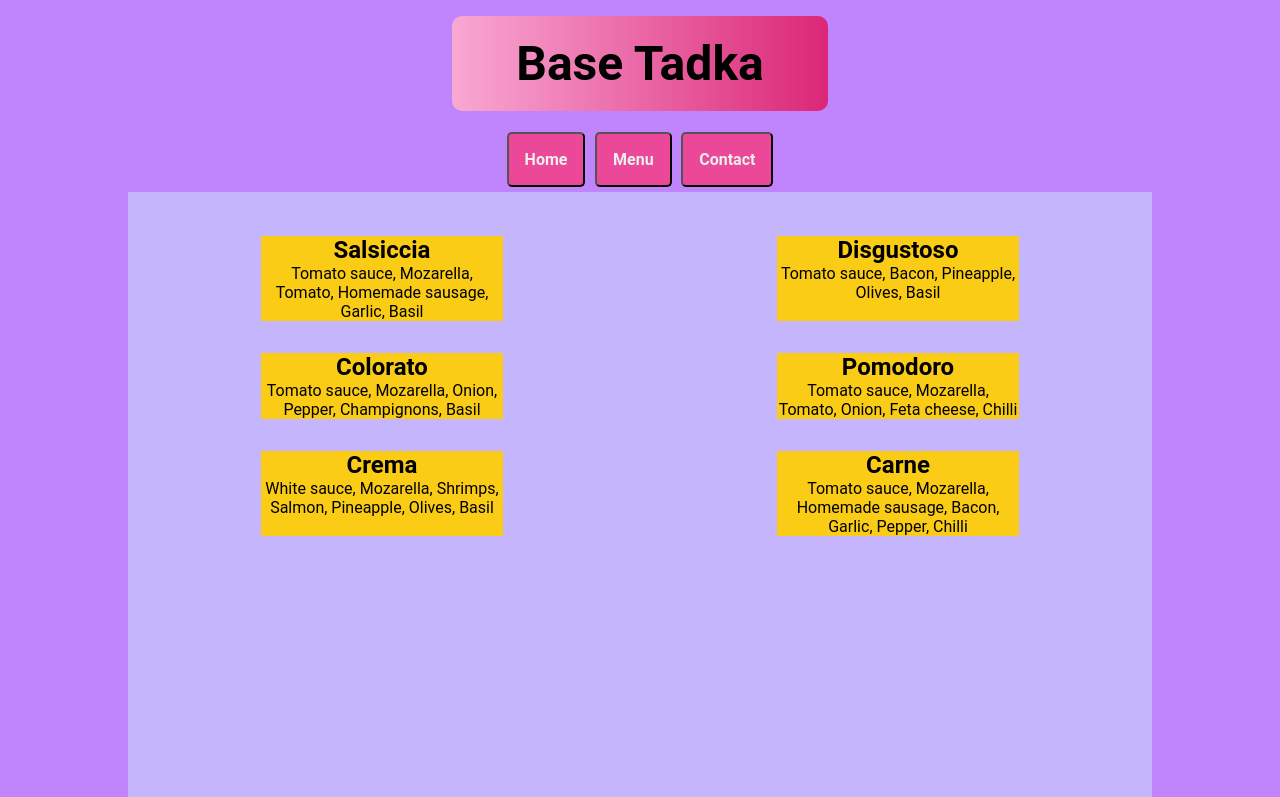
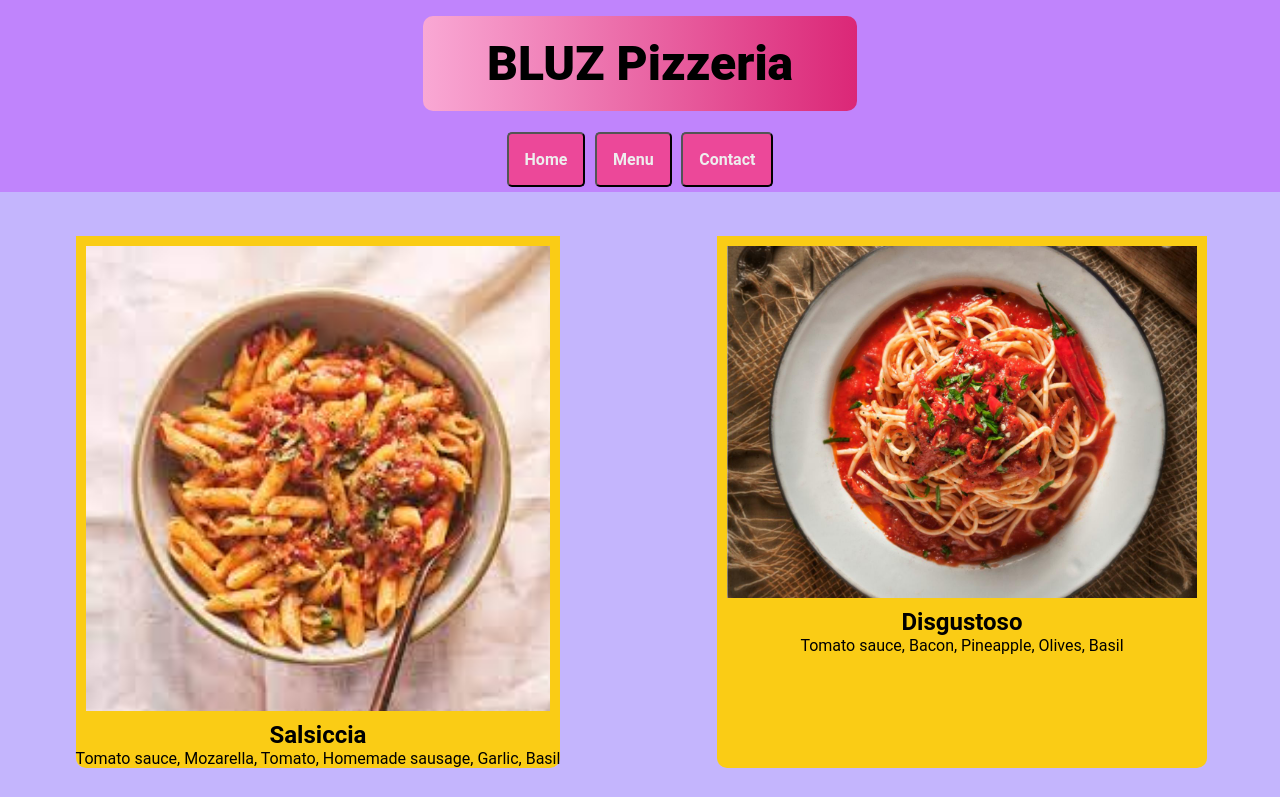
Before and after one commit to Hemant-Dev/restaurant-page, a website built with webpack: page dist/index.html in a window 1280 px wide. Both pictures are taken after a click on the button "Menu". Shown: the top 797 px of the page. Built offline with nearby package versions, Linux system fonts and the light colour scheme.

Commit message:
Changed title and added images to the menu items

```diff
--- a/src/menu.js
+++ b/src/menu.js
@@ -16,25 +16,25 @@ function createMenu(){
       );
       menu.appendChild(
         createMenuItem(
-          "Colorato",
+          "Ratatouille",
           "Tomato sauce, Mozarella, Onion, Pepper, Champignons, Basil"
         )
       );
       menu.appendChild(
         createMenuItem(
-          "Pomodoro",
+          "Pizza",
           "Tomato sauce, Mozarella, Tomato, Onion, Feta cheese, Chilli"
         )
       );
       menu.appendChild(
         createMenuItem(
-          "Crema",
+          "Pasta",
           "White sauce, Mozarella, Shrimps, Salmon, Pineapple, Olives, Basil"
         )
       );
       menu.appendChild(
         createMenuItem(
-          "Carne",
+          "Kempas",
           "Tomato sauce, Mozarella, Homemade sausage, Bacon, Garlic, Pepper, Chilli"
         )
       );
@@ -54,10 +54,10 @@ function createMenuItem(name, description){
     foodDescription.textContent = description;
 
     const foodImage = document.createElement('img');
-    foodImage.src = ``;
-    foodImage.alt = ``;
+    foodImage.src = `../src/images/menu-images/${name.toLowerCase()}.jpg`;
+    foodImage.alt = `Image of ${foodName}`;
 
-    // menuItem.appendChild(foodImage);
+    menuItem.appendChild(foodImage);
     menuItem.appendChild(foodName);
     menuItem.appendChild(foodDescription);
 
--- a/src/style.css
+++ b/src/style.css
@@ -47,7 +47,7 @@ header {
     }
     h1 {
         font-size: 3rem;
-        /* font-weight: bold; */
+        font-weight: 900;
         /* border: 1px solid #111; */
         background: linear-gradient(to right, #f9a8d4, #db2777);
         padding: 1.2rem 4rem;
@@ -61,16 +61,27 @@ header {
     grid-template-columns: repeat(auto-fit, minmax(400px, 2fr));
     padding: 12px;
     justify-items: center;
+    /* align-items: center; */
     gap: 2rem;
     margin-top: 2rem;
 }
 
 .menu-item {
     background-color: var(--menu-item-color);
-    max-width: 50%;
+    max-width: 80%;
+    max-height: 100%;
     display: flex;
     flex-direction: column;
+    border-bottom-left-radius: 10px;
+    border-bottom-right-radius: 10px;
+    img {
+        min-width: 50%;
+        min-height: 50%;
+        margin: 10px;
+    }
 }
+
+
 
 .footer {
     padding: 1rem;
--- a/src/website.js
+++ b/src/website.js
@@ -8,7 +8,7 @@ function createHeader(){
 
     const restaurantName = document.createElement('h1');
     restaurantName.classList.add('restaurant-name');
-    restaurantName.textContent = "Base Tadka";
+    restaurantName.textContent = "BLUZ Pizzeria";
 
     header.appendChild(restaurantName);
     header.appendChild(createNav());
--- a/webpack.config.js
+++ b/webpack.config.js
@@ -12,6 +12,10 @@ module.exports = {
                 test: /\.css$/i,
                 use: ['style-loader', 'css-loader'],
             },
+            {
+                test: /\.(png|svg|jpg|jpeg|gif)$/i,
+                type: 'asset/resource',
+            },
         ],
     },
 };
```
Also changed, not shown: dist/main.js, src/images/menu-images/disgustoso.jpg (added), src/images/menu-images/kempas.jpg (added), src/images/menu-images/pasta.jpg (added), src/images/menu-images/pizza.jpg (added), src/images/menu-images/ratatouille.jpg (added), src/images/menu-images/salsiccia.jpg (added).
